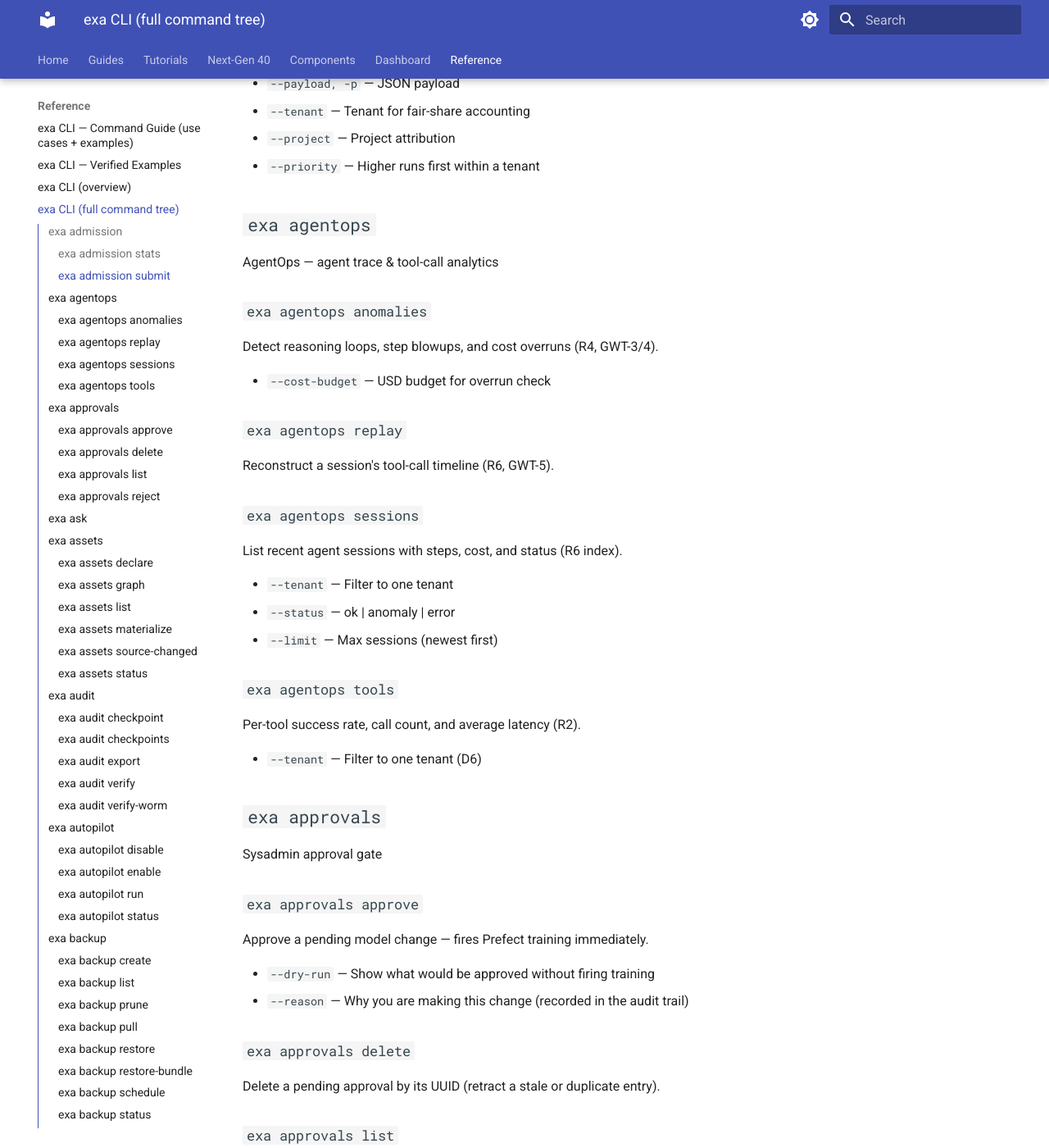
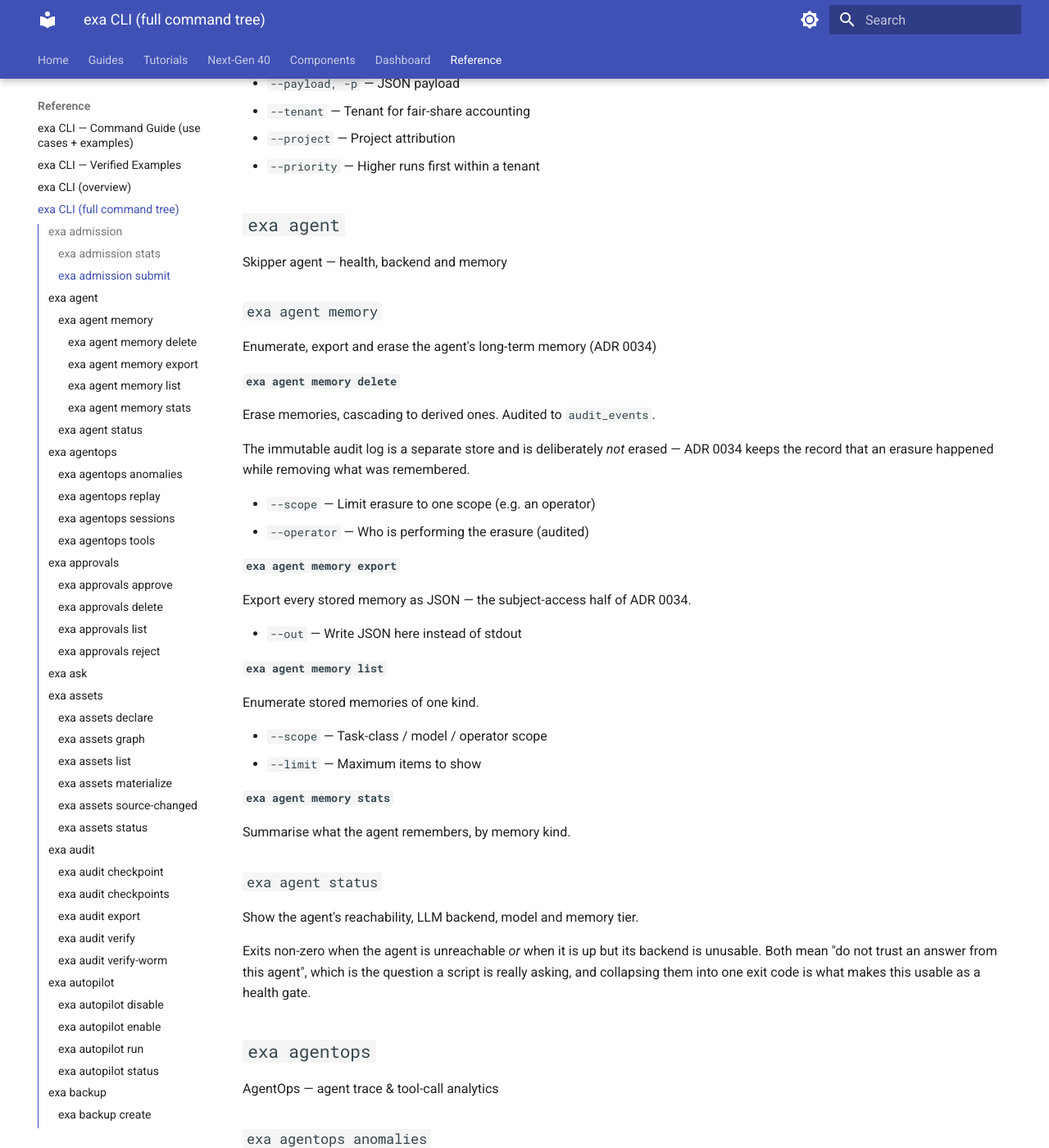
Before and after one commit to MSKazemi/ExaMLOps, an MkDocs documentation site: the page built from docs/reference/cli-generated.md, in a window 1280 px wide and 1400 px high, scrolled down 747 px. Shown: the whole window at 82% size. Built offline with MkDocs 1.6.1 and Material for MkDocs 9.7.7, drawn with Linux system fonts in a browser that asks for light colours; some of the changed text lies outside the part shown.

Commit message:
fix(make): four claims the Makefile made about itself, none of them checked
87 targets. Twelve were not .PHONY — the file already declared 78, so full
coverage was the intent and the rest drifted out as targets were added. No
collision exists today, which is why it goes unnoticed: the day a smoke-check
script or a skipper link appears at the repo root, make answers 'nothing to be
done' and the target stops running.

The guard holds four things:

  - every target is .PHONY;
  - every target appears in 'make help' — the discovery surface, where a
    missing target does not exist for a new operator;
  - every 'make <target>' named in the docs exists. This found one:
    docs/guides/cicd.md sent readers to 'make sample-data' inside modelzoo/,
    whose Makefile is empty. The working route is the script;
  - docs/reference/cli-generated.md matches the live tree. Only 'make docs-cli'
    writes it, no CI job runs that, nothing compared it — and it was missing
    the whole 'exa agent memory' group, ADR 0034's erasure surface. A generated
    file nobody regenerates is worse than none: it is trusted for looking
    machine-produced.

And the lint scope, which CLAUDE.md names as an invariant that must agree in
five places and nothing enforced. Disagreement fails silently in one direction
— the local gate passing over a narrower tree than CI inspects — so the first
sign is a red pipeline after a push.

```diff
--- a/docs/reference/cli-generated.md
+++ b/docs/reference/cli-generated.md
@@ -26,6 +26,50 @@ Enqueue a work item (durable; drained under the global + per-tenant caps).
 - `--tenant` — Tenant for fair-share accounting
 - `--project` — Project attribution
 - `--priority` — Higher runs first within a tenant
+
+## `exa agent`
+
+Skipper agent — health, backend and memory
+
+### `exa agent memory`
+
+Enumerate, export and erase the agent's long-term memory (ADR 0034)
+
+#### `exa agent memory delete`
+
+Erase memories, cascading to derived ones. Audited to ``audit_events``.
+
+The immutable audit log is a separate store and is deliberately *not* erased — ADR 0034
+keeps the record that an erasure happened while removing what was remembered.
+
+- `--scope` — Limit erasure to one scope (e.g. an operator)
+- `--operator` — Who is performing the erasure (audited)
+
+#### `exa agent memory export`
+
+Export every stored memory as JSON — the subject-access half of ADR 0034.
+
+- `--out` — Write JSON here instead of stdout
+
+#### `exa agent memory list`
+
+Enumerate stored memories of one kind.
+
+- `--scope` — Task-class / model / operator scope
+- `--limit` — Maximum items to show
+
+#### `exa agent memory stats`
+
+Summarise what the agent remembers, by memory kind.
+
+### `exa agent status`
+
+Show the agent's reachability, LLM backend, model and memory tier.
+
+Exits non-zero when the agent is unreachable *or* when it is up but its backend is
+unusable. Both mean "do not trust an answer from this agent", which is the question a
+script is really asking, and collapsing them into one exit code is what makes this
+usable as a health gate.
 
 ## `exa agentops`
 
@@ -288,6 +332,10 @@ Build a structured model card from live data — gaps as 'not provided' (R3/R4).
 - `--out` — Write the card Markdown to this file
 - `--save` — Persist a versioned card
 
+## `exa chat`
+
+Interactive conversation with the Skipper agent (kq client)
+
 ## `exa compliance`
 
 EU AI Act compliance — classify, Annex-IV, Art.12
@@ -734,6 +782,20 @@ Configure the regression gate for a model.
 #### `exa eval gate show`
 
 Show the configured gate for a model.
+
+### `exa eval operator-qa`
+
+Ask the agent a fixed set of operator questions and report the pass rate.
+
+Measures whether the agent can answer what a new operator actually asks. Grading is
+deterministic (does the answer name the right command), so no judge model is involved and
+no judge calibration is required. Exits non-zero if the agent is unreachable, so an
+unanswerable run can never be mistaken for a bad score.
+
+- `--category` — Only questions in this category
+- `--out` — Write the answers as JSONL (feeds `exa eval run`)
+- `--agent-url` — Agent bridge base URL (default: configured agent_url)
+- `--timeout` — Per-question timeout in seconds
 
 ### `exa eval run`
 
@@ -2132,6 +2194,9 @@ Secrets management, rotation, and leak scanning
 ### `exa secrets get`
 
 Resolve a secret. Redacts by default; --reveal prints plaintext.
+
+Also reports the backend that served it (vault/local/env), and warns when a configured
+vault was unreachable — that fallback changes which store the value came from.
 
 - `--tenant` — Tenant scope
 - `--reveal` — Print the plaintext value (dangerous)
```
Also changed, not shown: CHANGELOG.md (+27 -0 lines), docs/guides/cicd.md (+4 -1 lines), 2 other files.
